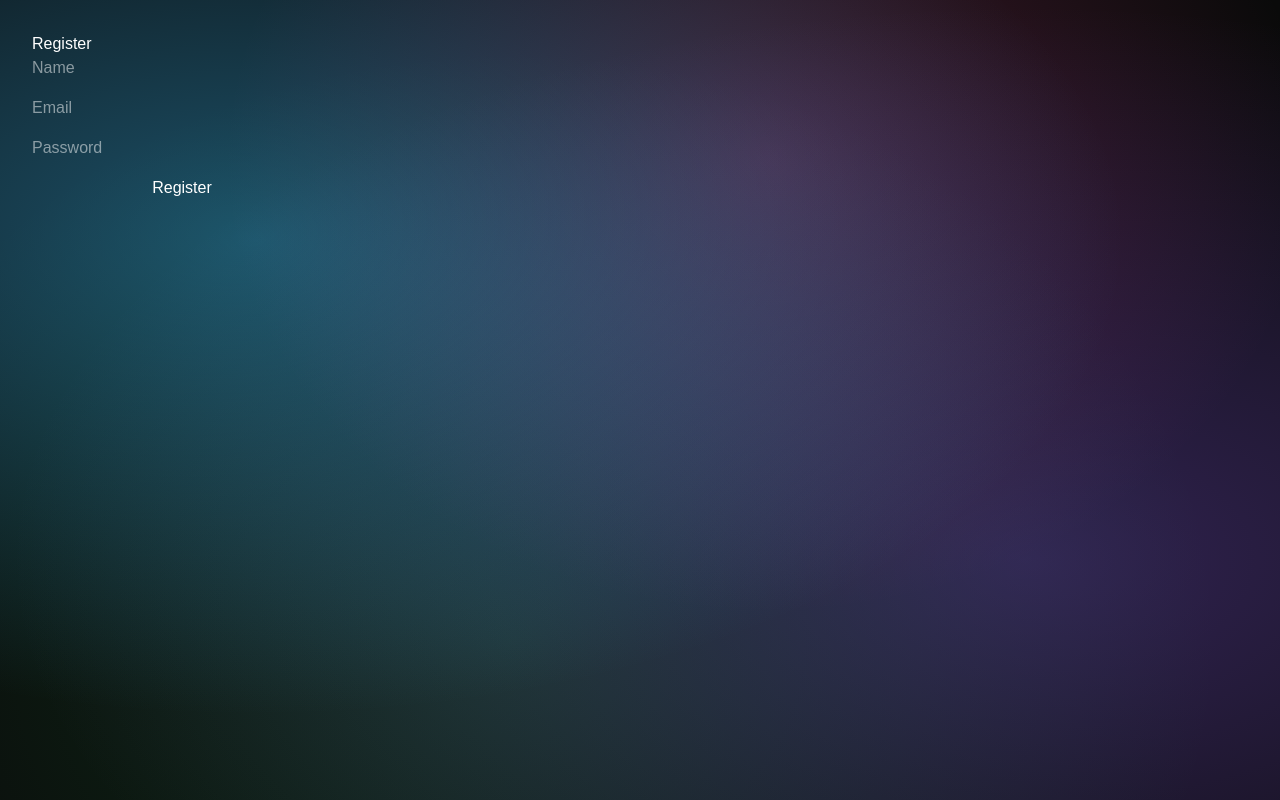
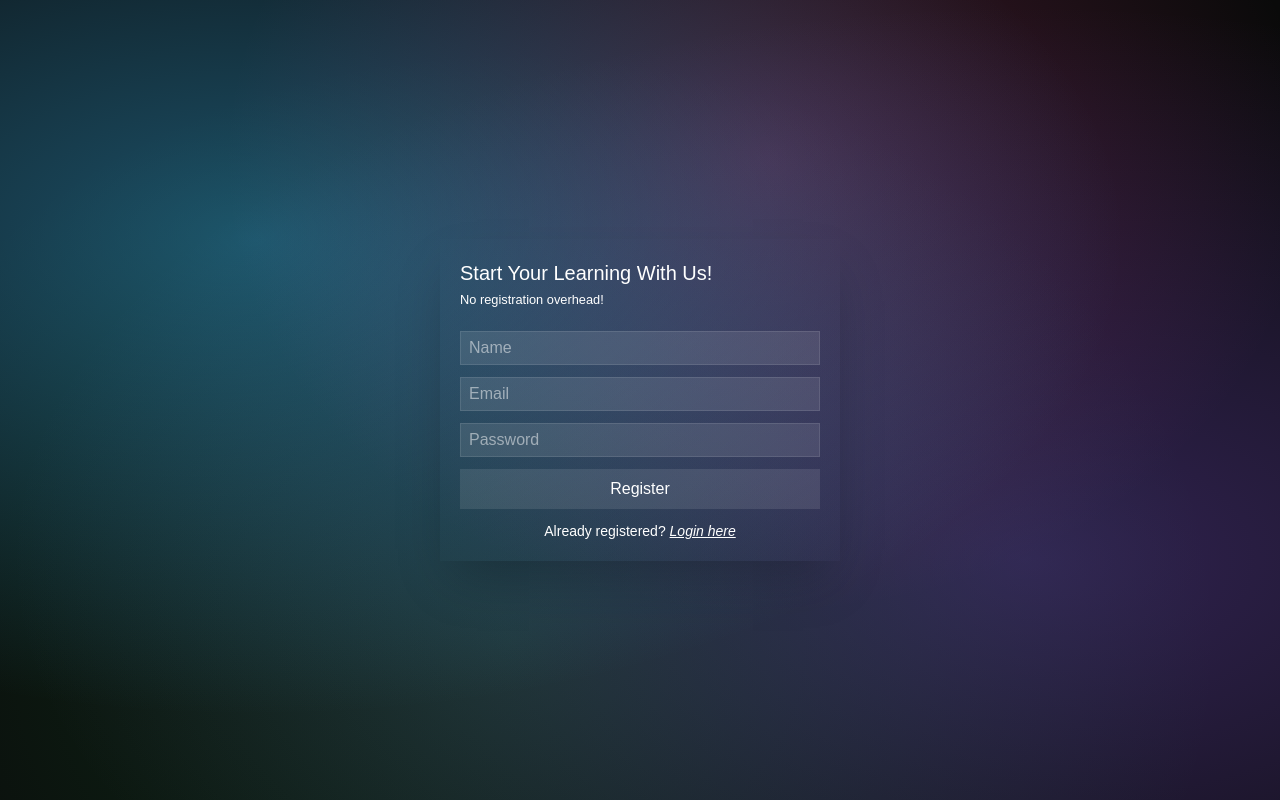
Before and after one commit to Rakibul-98/SnapMind-client, a Next.js app: page /registration in a window 1280 px wide. Shown: the top 800 px of the page. Built offline with nearby package versions, Linux system fonts and the light colour scheme; no server answers.

Commit message:
minimal registration page design done

```diff
--- a/src/app/(pages)/registration/Registration.tsx
+++ b/src/app/(pages)/registration/Registration.tsx
@@ -2,6 +2,7 @@
 
 import { useForm } from "react-hook-form";
 import { RegisterFormValues } from "../../../types";
+import Link from "next/link";
 
 export default function Registration() {
   const {
@@ -15,46 +16,55 @@ export default function Registration() {
   };
 
   return (
-    <div style={{ padding: "2rem" }}>
-      <h2>Register</h2>
-      <form
-        onSubmit={handleSubmit(onSubmit)}
-        style={{
-          display: "flex",
-          flexDirection: "column",
-          gap: "1rem",
-          width: "300px",
-        }}
-      >
+    <div className="flex justify-center min-h-screen items-center">
+      <div className="w-[400px] p-5 shadow-2xl">
+        <div className="mb-5 spay3">
+          <h2 className="text-xl font-medium capitalize">
+            Start your learning with us!
+          </h2>
+          <small>No registration overhead!</small>
+        </div>
+        <form className="space-y-3" onSubmit={handleSubmit(onSubmit)}>
           <input
+            className={`w-full border border-gray-50/10 outline-0 focus:outline-0 bg-gray-50/10 py-1 px-2 ${
+              errors.name && "border border-red-500"
+            }`}
             type="text"
             placeholder="Name"
             {...register("name", { required: "Name is required" })}
           />
-        {errors.name && (
-          <span style={{ color: "red" }}>{errors.name.message}</span>
-        )}
-
           <input
+            className={`w-full outline-0 border border-gray-50/10 focus:outline-0 bg-gray-50/10 py-1 px-2 ${
+              errors.email && "border border-red-500"
+            }`}
             type="email"
             placeholder="Email"
             {...register("email", { required: "Email is required" })}
           />
-        {errors.email && (
-          <span style={{ color: "red" }}>{errors.email.message}</span>
-        )}
 
           <input
+            className={`w-full outline-0 border border-gray-50/10 focus:outline-0 bg-gray-50/10 py-1 px-2 ${
+              errors.password && "border border-red-500"
+            }`}
             type="password"
             placeholder="Password"
             {...register("password", { required: "Password is required" })}
           />
-        {errors.password && (
-          <span style={{ color: "red" }}>{errors.password.message}</span>
-        )}
 
-        <button type="submit">Register</button>
+          <button
+            className="w-full outline-0 focus:outline-0 bg-gray-50/10 p-2"
+            type="submit"
+          >
+            Register
+          </button>
+          <p className="text-sm text-center">
+            Already registered?{" "}
+            <Link className="italic underline" href="/login">
+              Login here
+            </Link>{" "}
+          </p>
         </form>
+      </div>
     </div>
   );
 }
--- a/src/app/layout.tsx
+++ b/src/app/layout.tsx
@@ -2,8 +2,6 @@ import type { Metadata } from "next";
 import { Geist, Geist_Mono } from "next/font/google";
 import "./globals.css";
 import { Toaster } from "react-hot-toast";
-import { Provider } from "react-redux";
-import { store } from "../redux/store";
 
 const geistSans = Geist({
   variable: "--font-geist-sans",
@@ -31,7 +29,6 @@ export default function RootLayout({
         className={`${geistSans.variable} ${geistMono.variable} antialiased`}
       >
         <Toaster position="top-center" />
-        <Provider store={store}>{children}</Provider>
         {children}
       </body>
     </html>
```
Lines whose indentation alone changed are shown as unchanged.
